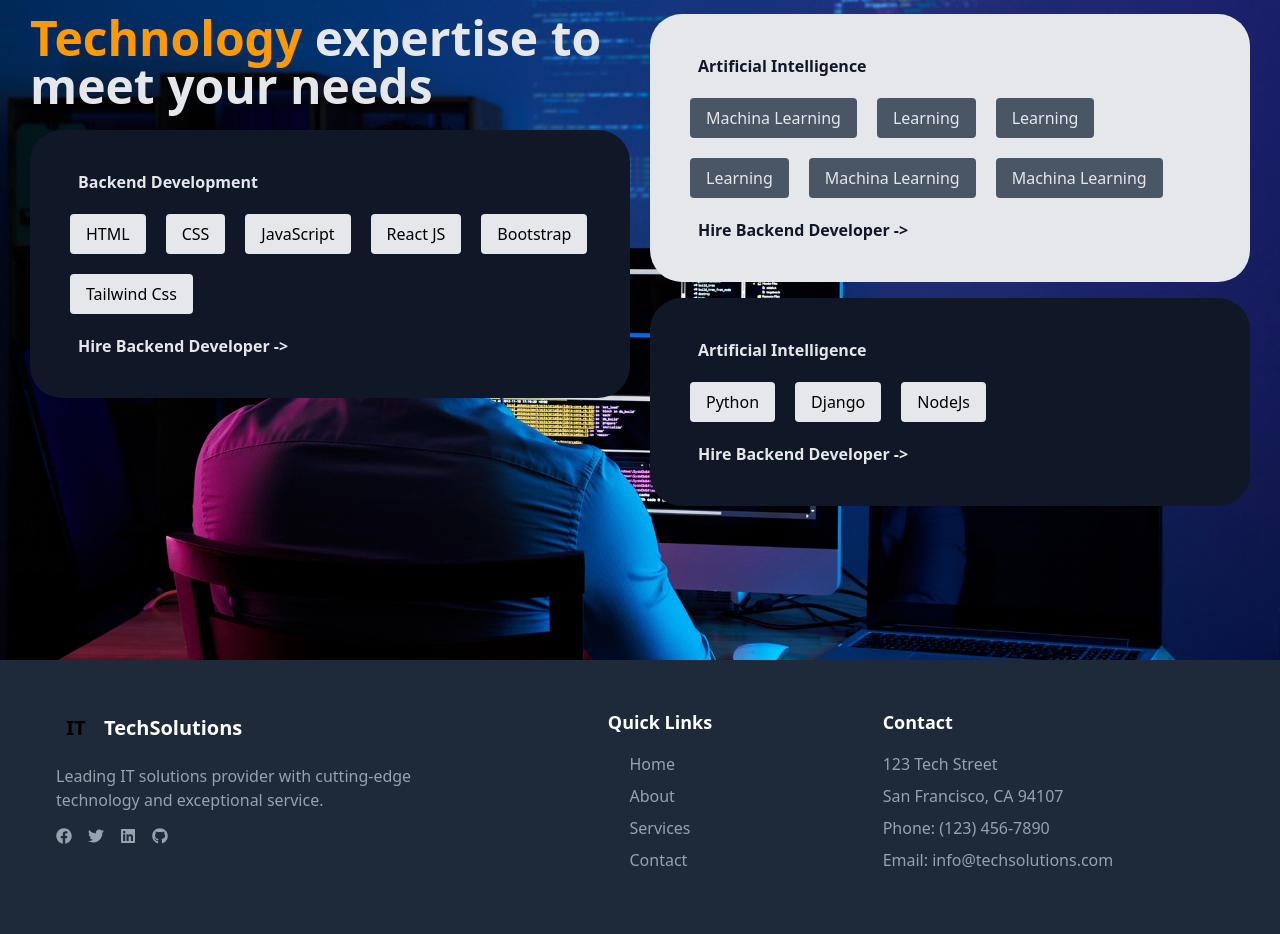
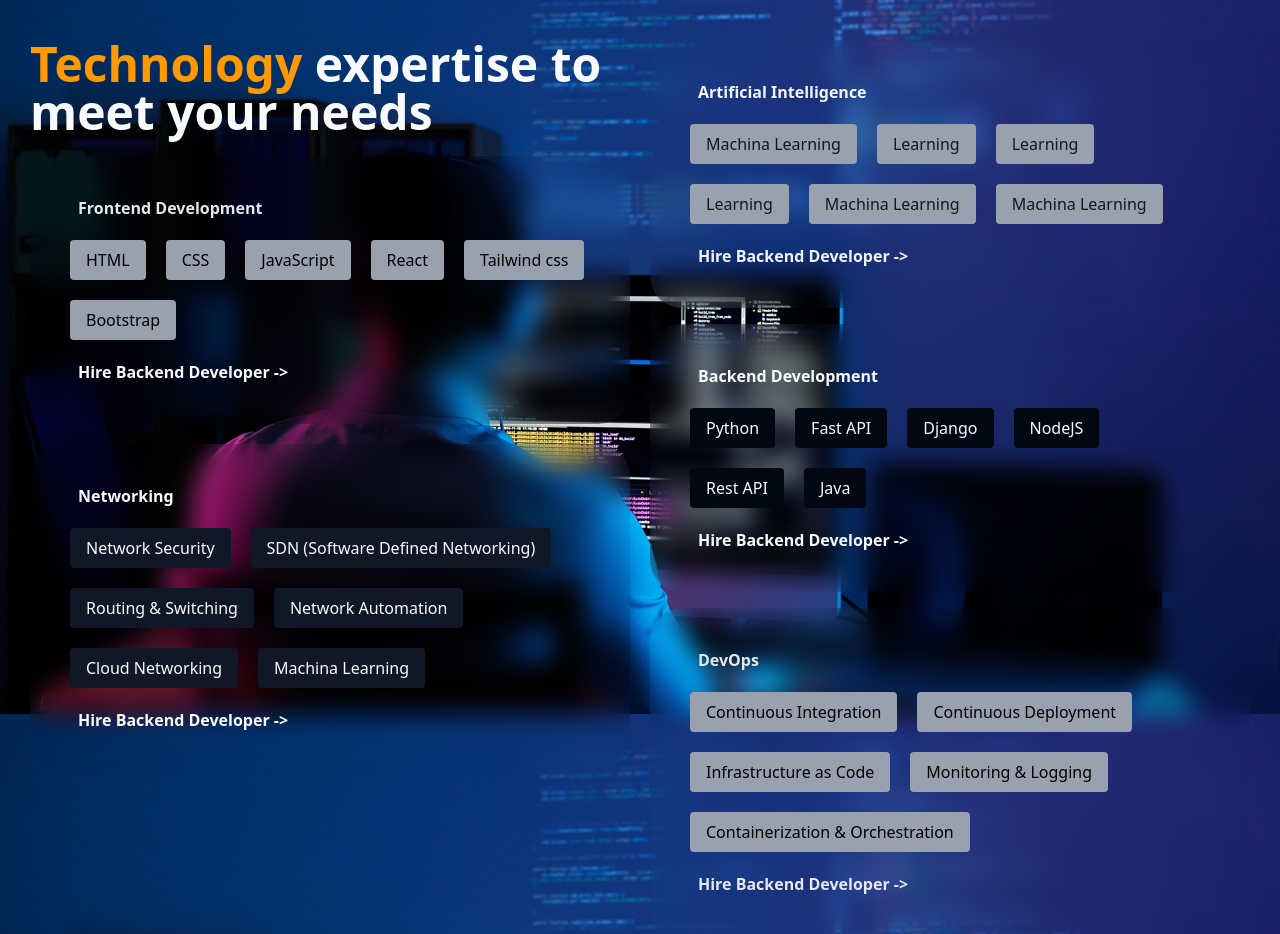
Before and after one commit to Sunil-Harde/Force-Mind, a React (Vite) app in the folder Frontend/: page / in a window 1280 px wide. Shown: the part 940-1874 px from the top of the page. Built offline with nearby package versions, Linux system fonts and the light colour scheme.

Commit message:
Our Technology added

```diff
--- a/Frontend/src/components/AnimatedText.jsx
+++ b/Frontend/src/components/AnimatedText.jsx
@@ -3,8 +3,8 @@
 const AnimatedText = ({ text, className = '' }) => {
   const words = text.split(' ');
 
-         console.log(words)
-         console.log(text)
+  console.log(words)
+  console.log(text)
 
   const container = {
     hidden: { opacity: 0 },
--- a/Frontend/src/components/Footer.jsx
+++ b/Frontend/src/components/Footer.jsx
@@ -23,26 +23,21 @@
   ];
 
   return (
-    <motion.footer
-      initial={{ opacity: 0 }}
-      whileInView={{ opacity: 1 }}
-      transition={{ duration: 0.5 }}
-      className="bg-darker py-12 pl-10 bg-gray-800"
-    >
-      <div className="mx-auto px-4  ">
-        <div className="grid grid-cols-2 md:grid-cols-3 gap-8">
-          <div className="">
-            <div className="flex items-center space-x-2 mb-4">
-              <div className="w-10 h-10 rounded-full bg-primary flex items-center justify-center">
-                <span className="text-dark font-bold text-xl">IT</span>
-              </div>
+    <motion.footer className="bg-darker py-12 pl-10 bg-gray-800">
+      <motion.div  className="mx-auto px-4" >
+        <motion.div  className="grid grid-cols-2 md:grid-cols-3 gap-8">
+          <motion.div  className="">
+            <motion.div  className="flex items-center space-x-2 mb-4">
+              <motion.div  className="w-10 h-10 rounded-full bg-primary flex items-center justify-center">
+                <span className="text-dark font-bold text-xl" initial={{opacity:0, marginTop:-20}}  transition={{duration:0.5}}>IT</span>
+              </motion.div >
               <span className="text-white font-bold text-xl">TechSolutions</span>
-            </div>
+            </motion.div >
             <p className="text-gray-400 mb-4">
               Leading IT solutions provider with cutting-edge technology and
               exceptional service.
             </p>
-            <div className="flex space-x-4">
+            <motion.div  className="flex space-x-4">
               {socialLinks.map((social) => (
                 <motion.a
                   key={social.name}
@@ -55,10 +50,10 @@
                   {social.icon}
                 </motion.a>
               ))}
-            </div>
-          </div>
+            </motion.div >
+          </motion.div >
 
-          <div className="flex flex-col justify-center items-center">
+          <motion.div  className="flex flex-col justify-center items-center">
             <h3 className="text-white font-bold text-lg mb-4">Quick Links</h3>
             <ul className="space-y-2">
               {footerLinks.map((link) => (
@@ -76,9 +71,9 @@
                 </motion.li>
               ))}
             </ul>
-          </div>
+          </motion.div >
 
-          <div >
+          <motion.div  >
             <h3 className="text-white font-bold text-lg mb-4 ">Contact</h3>
             <address className="text-gray-400 not-italic">
               <p className="mb-2">123 Tech Street</p>
@@ -86,13 +81,13 @@
               <p className="mb-2">Phone: (123) 456-7890</p>
               <p>Email: info@techsolutions.com</p>
             </address>
-          </div>
-        </div>
+          </motion.div >
+        </motion.div >
 
-        <div className="border-t border-gray-800 mt-8 pt-8 text-center text-gray-400">
+        <motion.div  className="border-t border-gray-800 mt-8 pt-8 text-center text-gray-400">
           <p>&copy; {new Date().getFullYear()} TechSolutions. All rights reserved.</p>
-        </div>
-      </div>
+        </motion.div >
+      </motion.div >
     </motion.footer>
   );
 };
--- a/Frontend/src/components/OurTechnology.jsx
+++ b/Frontend/src/components/OurTechnology.jsx
@@ -1,68 +1,135 @@
+import { motion } from 'framer-motion'
 import React from 'react'
+
+
 
 function OurTechnology() {
     return (
-        <div className='flex flex-col items-center justify-center '>
+        <div className='flex flex-col items-center justify-center px-5'>
+
+            <div className='relative'>
+
+                <motion.div className="h-15 w-15 bg-amber-500 absolute top-3 left-0 rounded-l-xl" initial={{ left: 0 }} viewport={{ margin: "-70px" }} whileInView={{ left: -90 }} transition={{ duration: .5 }}></motion.div>
+                <h1 className='font-bold text-4xl mt-5 mb-20 text-amber-50'>About</h1>
+                <motion.div className="h-15 w-15 bg-amber-500 absolute top-3 right-0  rounded-r-xl" initial={{ right: 0 }} viewport={{ margin: "-70px" }} whileInView={{ right: -90 }} transition={{ duration: .5 }}></motion.div>
+            </div>
+
             <section className="grid md:grid-cols-2 gap-5 ">
 
                 <div className="flex flex-col gap-5 items-center">
 
-                    <div className='   gap-5 max-w-150 '>
-                        <h1 className='font-bold text-5xl text-gray-200'><span className='text-amber-500'>Technology</span> expertise to meet your needs</h1>
+                    <div className='   gap-5 max-w-150 ' >
+                        <motion.h1 className="font-bold text-5xl text-gray-50 ">
+                            <motion.span
+                                className="text-amber-500 inline-block"
+                                initial={{ opacity: 0, y: -40 }}
+                                whileInView={{ opacity: 1, y: 0 }}
+                                transition={{ duration: 0.5, ease: "easeOut" }}
+                                viewport={{ once: true, margin: "-90px" }}
+                            >
+                                Technology
+                            </motion.span>{' '}
+                            <motion.span
+                                initial={{ opacity: 0, y: 40 }}
+                                whileInView={{ opacity: 1, y: 0 }}
+                                transition={{ duration: 0.5, delay: 0.2, ease: "easeOut" }}
+                                viewport={{ once: true, margin: "-90px" }}
+                            >
+                                expertise to meet your needs
+                            </motion.span>
+                        </motion.h1>
                     </div>
 
-                    <div className='flex flex-col  items-start bg-gray-900 p-10 rounded-4xl gap-5 max-w-150'>
+                    <motion.div className='flex flex-col backdrop-blur-md items-start py-10 px-5 lg:p-10 rounded-4xl gap-5 max-w-150' initial={{ opacity: 0, y: -20 }} whileInView={{ opacity: 1, y: 0 }} transition={{ duration: 0.5, delay: 0.2 }} viewport={{ once: true, margin: "-90px" }}>
 
 
-                        <h1 className='font-bold text-gray-200 ml-2'> Backend Development</h1>
+                        <motion.h1 className='font-bold text-gray-200 ml-2'initial={{ opacity: 0, y: -20 }} whileInView={{ opacity: 1, y: 0 }} transition={{ duration: 0.5, delay: 0.2 }} viewport={{ once: true, margin: "-90px" }} > Frontend Development</motion.h1>
                         <div className=" flex flex-wrap gap-5">
-                            <p className='bg-gray-200 px-4 py-2 rounded'>HTML</p>
-                            <p className='bg-gray-200 px-4 py-2 rounded'> CSS</p>
-                            <p className='bg-gray-200 px-4 py-2 rounded'> JavaScript</p>
-                            <p className='bg-gray-200 px-4 py-2 rounded'> React JS</p>
-                            <p className='bg-gray-200 px-4 py-2 rounded'>Bootstrap</p>
-                            <p className='bg-gray-200 px-4 py-2 rounded'>Tailwind Css</p>
+                        <motion.p className='bg-gray-400 px-4 py-2 rounded'> HTML</motion.p>
+                        <motion.p className='bg-gray-400 px-4 py-2 rounded'> CSS</motion.p>
+                        <motion.p className='bg-gray-400 px-4 py-2 rounded'> JavaScript</motion.p>
+                        <motion.p className='bg-gray-400 px-4 py-2 rounded'> React</motion.p>
+                        <motion.p className='bg-gray-400 px-4 py-2 rounded'> Tailwind css</motion.p>
+                        <motion.p className='bg-gray-400 px-4 py-2 rounded'> Bootstrap</motion.p>
                         </div>
 
                         <div>
-                            <a href="#" className='text-gray-200 font-bold ml-2 hover:text-amber-500'>Hire Backend Developer -></a>
+                            <a href="#" className='text-gray-50 font-bold ml-2 hover:text-amber-500 cursor-no-drop'>Hire Backend Developer -></a>
+                        </div>
+                    </motion.div>
+
+                    <div className='flex flex-col  items-start backdrop-blur-md py-10 px-5 lg:p-10  rounded-4xl gap-5 max-w-150'>
+                        <h1 className='font-bold text-gray-50 ml-2'> Networking</h1>
+                        <div className=" flex flex-wrap gap-5">
+                            <p className='bg-gray-900 px-4 py-2 rounded text-gray-50'>Network Security</p>
+                            <p className='bg-gray-900 px-4 py-2 rounded text-gray-50'>SDN (Software Defined Networking)</p>
+                            <p className='bg-gray-900 px-4 py-2 rounded text-gray-50'> Routing & Switching</p>
+                            <p className='bg-gray-900 px-4 py-2 rounded text-gray-50'>  Network Automation</p>
+                            <p className='bg-gray-900 px-4 py-2 rounded text-gray-50'> Cloud Networking  </p>
+                            <p className='bg-gray-900 px-4 py-2 rounded text-gray-50'>Machina Learning</p>
+                        </div>
+
+                        <div>
+                            <a href="#" className='text-gray-50 font-bold ml-2 hover:text-amber-500 cursor-no-drop'>Hire Backend Developer -></a>
                         </div>
                     </div>
+
 
                 </div>
 
                 <div className="flex flex-col justify-center items-center gap-4">
 
 
-                    <div className='flex flex-col  items-start bg-gray-200 p-10 rounded-4xl gap-5 max-w-150'>
-                        <h1 className='font-bold text-gray-900 ml-2'> Artificial Intelligence</h1>
+                    <div className='flex flex-col  items-start backdrop-blur-md py-10 px-5 lg:p-10 rounded-4xl gap-5 max-w-150'>
+                        <h1 className='font-bold text-gray-100 ml-2'> Artificial Intelligence</h1>
                         <div className=" flex flex-wrap gap-5">
-                            <p className='bg-gray-600 px-4 py-2 rounded text-gray-200'>Machina Learning</p>
-                            <p className='bg-gray-600 px-4 py-2 rounded text-gray-200'> Learning</p>
-                            <p className='bg-gray-600 px-4 py-2 rounded text-gray-200'> Learning</p>
-                            <p className='bg-gray-600 px-4 py-2 rounded text-gray-200'> Learning</p>
-                            <p className='bg-gray-600 px-4 py-2 rounded text-gray-200'>Machina Learning</p>
-                            <p className='bg-gray-600 px-4 py-2 rounded text-gray-200'>Machina Learning</p>
+                            <p className='bg-gray-400 px-4 py-2 rounded text-gray-900'>Machina Learning</p>
+                            <p className='bg-gray-400 px-4 py-2 rounded text-gray-900'> Learning</p>
+                            <p className='bg-gray-400 px-4 py-2 rounded text-gray-900'> Learning</p>
+                            <p className='bg-gray-400 px-4 py-2 rounded text-gray-900'> Learning</p>
+                            <p className='bg-gray-400 px-4 py-2 rounded text-gray-900'>Machina Learning</p>
+                            <p className='bg-gray-400 px-4 py-2 rounded text-gray-900'>Machina Learning</p>
                         </div>
 
                         <div>
-                            <a href="#" className='text-gray-900 font-bold ml-2 hover:text-amber-500'>Hire Backend Developer -></a>
+                            <a href="" className='text-gray-100 font-bold ml-2 hover:text-amber-500 cursor-no-drop'>Hire Backend Developer -></a>
                         </div>
                     </div>
 
-                    <div className='flex flex-col  items-start bg-gray-900 p-10 rounded-4xl gap-5 min-w-150'>
-                        <h1 className='font-bold text-gray-200 ml-2'> Artificial Intelligence</h1>
+                    <div className='flex flex-col  items-start backdrop-blur-md py-10 px-5 lg:p-10 rounded-4xl gap-5 max-w-150'>
+
+
+                        <h1 className='font-bold text-gray-50 ml-2'> Backend Development</h1>
                         <div className=" flex flex-wrap gap-5">
-                            <p className='bg-gray-200 px-4 py-2 rounded'>Python</p>
-                            <p className='bg-gray-200 px-4 py-2 rounded'> Django</p>
-                            <p className='bg-gray-200 px-4 py-2 rounded'> NodeJs</p>
+                            <p className='bg-gray-950 text-gray-50 px-4 py-2 rounded'>Python</p>
+                            <p className='bg-gray-950 text-gray-50 px-4 py-2 rounded'> Fast API</p>
+                            <p className='bg-gray-950 text-gray-50 px-4 py-2 rounded'> Django</p>
+                            <p className='bg-gray-950 text-gray-50 px-4 py-2 rounded'> NodeJS</p>
+                            <p className='bg-gray-950 text-gray-50 px-4 py-2 rounded'> Rest API</p>
+                            <p className='bg-gray-950 text-gray-50 px-4 py-2 rounded'> Java</p>
                         </div>
 
                         <div>
-                            <a href="#" className='text-gray-200 font-bold ml-2 hover:text-amber-500'>Hire Backend Developer -></a>
+                            <a href="#" className='text-gray-50 font-bold ml-2 hover:text-amber-500 cursor-no-drop'>Hire Backend Developer -></a>
                         </div>
                     </div>
 
+
+                    <div className='flex flex-col  items-start backdrop-blur-md py-10 px-5 lg:p-10 rounded-4xl gap-5 max-w-150'>
+
+                        <h1 className='font-bold text-gray-200 ml-2'>DevOps</h1>
+                        <div className=" flex flex-wrap gap-5 ">
+                            <p className='bg-gray-400 text-back px-4 py-2 rounded'>Continuous Integration  </p>
+                            <p className='bg-gray-400 text-back px-4 py-2 rounded'>  Continuous Deployment</p>
+                            <p className='bg-gray-400 text-back px-4 py-2 rounded'> Infrastructure as Code</p>
+                            <p className='bg-gray-400 text-back px-4 py-2 rounded'>Monitoring & Logging</p>
+                            <p className='bg-gray-400 text-back px-4 py-2 rounded'>Containerization & Orchestration</p>
+                        </div>
+
+                        <div>
+                            <a href="#" className='text-gray-200 font-bold ml-2 hover:text-amber-500 cursor-no-drop' >Hire Backend Developer -></a>
+                        </div>
+                    </div>
 
 
 
--- a/Frontend/src/pages/Home.jsx
+++ b/Frontend/src/pages/Home.jsx
@@ -26,7 +26,7 @@
 
             <AnimatedText
               text="Transforming Ideas Into Digital Reality"
-              className="text-4xl md:text-6xl font-bold mb-6 leading-tight text-amber-500"
+              className="text-4xl md:text-6xl font-bold mb-6 leading-tight text-amber-500 pl-10 "
             />
 
             <motion.p
@@ -44,12 +44,12 @@
               initial={{ opacity: 0 }}
               animate={{ opacity: 1 }}
               transition={{ delay: 0.6, duration: 0.5 }}
-              className="flex flex-col sm:flex-row justify-center gap-4"
+              className="flex flex-row justify-center gap-4"
             >
               <motion.button
                 whileHover={{ scale: 1.05 }}
                 whileTap={{ scale: 0.95 }}
-                className=" text-gray-400 hover:text-amber-500 cursor-pointer text-dark font-bold px-8 py-3 rounded-lg flex items-center justify-center gap-2"
+                className=" text-gray-400 hover:text-amber-500 cursor-pointer text-dark font-bold px-2 sm:px-8 py-3 rounded-lg flex items-center justify-center gap-2"
               >
                 Get Started
                 <ArrowRightIcon className="h-5 w-5" />
```
